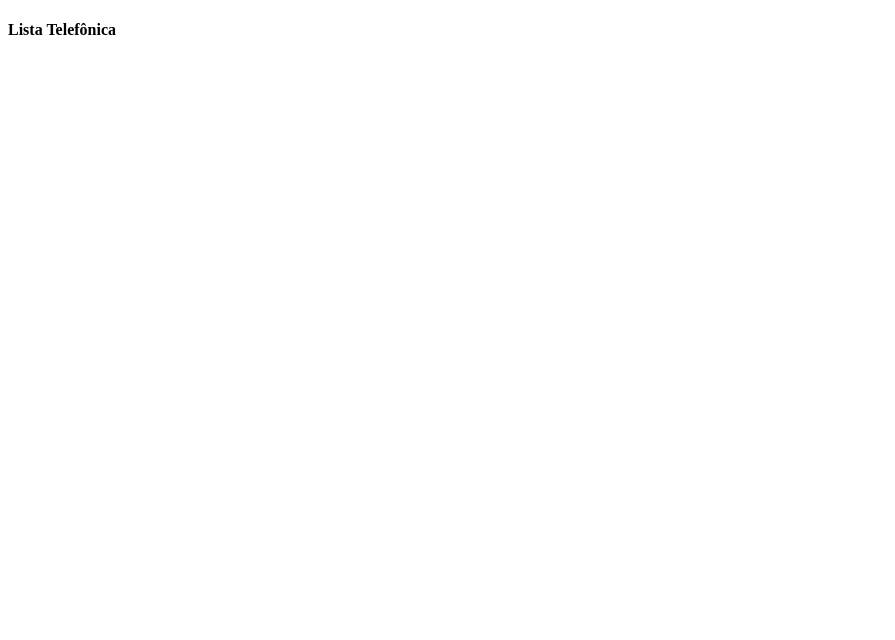
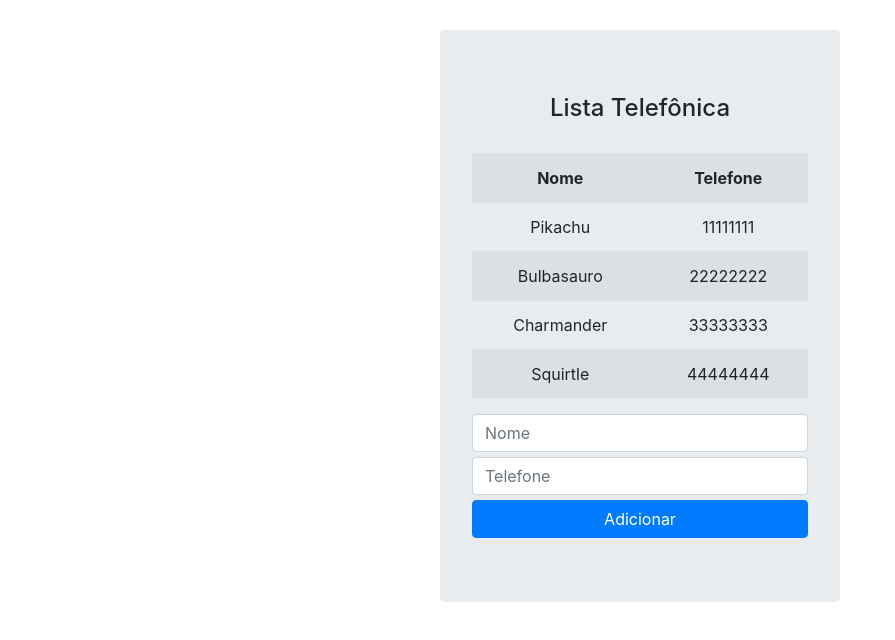
Before and after one commit to fergo8/angularjs_branas, a plain HTML site: page aula_02/index.html in a window 1280 px wide. Shown: the whole page, without its empty margins (0-895 px from the left). Drawn offline with nearby package versions, Linux system fonts and the light colour scheme.

Commit message:
#2 - Usando Diretivas - Parte 1

```diff
--- a/aula_02/index.html
+++ b/aula_02/index.html
@@ -5,19 +5,73 @@
     <meta http-equiv="X-UA-Compatible" content="IE=edge">
     <meta name="viewport" content="width=device-width, initial-scale=1.0">
     <title>Aula 02 - Usando Diretivas (Parte 1)</title>
+
+    <!-- AngularJS e Bootstrap -->
     <script src="https://ajax.googleapis.com/ajax/libs/angularjs/1.8.2/angular.min.js"></script>
+    <link rel="stylesheet" href="https://cdn.jsdelivr.net/npm/bootstrap@4.6.0/dist/css/bootstrap.min.css" integrity="sha384-B0vP5xmATw1+K9KRQjQERJvTumQW0nPEzvF6L/Z6nronJ3oUOFUFpCjEUQouq2+l" crossorigin="anonymous">
+
+    <style>
+        .jumbotron {
+            width: 400px;
+            margin-top: 30px;
+            margin-left: auto;
+            margin-right: auto;
+            text-align: center;
+        }
+        .jumbotron h4 {
+            margin-bottom: 30px;
+        }
+        .jumbotron input {
+            margin-bottom: 5px;
+        }
+    </style>
 
     <script>
         angular.module("listaTelefonica", [])
         angular.module("listaTelefonica").controller("listaTelefonicaController", $scope => {
             $scope.app = "Lista Telefônica"
+
+            $scope.contatos = [
+                { nome: "Pikachu", telefone: "11111111" },
+                { nome: "Bulbasauro", telefone: "22222222" },
+                { nome: "Charmander", telefone: "33333333" },
+                { nome: "Squirtle", telefone: "44444444" }
+            ]
+
+            $scope.adicionarContato = contato => {
+                $scope.contatos.push(angular.copy(contato))
+                delete $scope.contato
+            }
         })
     </script>
 
 </head>
 <body ng-controller="listaTelefonicaController">
-    <div>
-        <h4 ng-bind="app"></h4>
+    <div class="jumbotron">
+        <!--<h4 ng-bind="app"></h4>-->
+        <h4>{{app}}</h4>
+
+        <table class="table table-striped">
+            <tr>
+                <th>Nome</th>
+                <th>Telefone</th>
+            </tr>
+            <tr ng-repeat="contato in contatos">
+                <!--<td ng-repeat="(key,value) in contato">
+                    {{value}}
+                </td>-->
+                <td>{{contato.nome}}</td>
+                <td>{{contato.telefone}}</td>
+            </tr>
+        </table>
+
+        <input class="form-control" type="text" ng-model="contato.nome" placeholder="Nome" />
+        <input class="form-control" type="text" ng-model="contato.telefone" placeholder="Telefone" />
+        <button class="btn btn-primary btn-block" ng-click="adicionarContato(contato)">Adicionar</button>
+        {{contato}}
     </div>
+
+    <script src="https://code.jquery.com/jquery-3.5.1.slim.min.js" integrity="sha384-DfXdz2htPH0lsSSs5nCTpuj/zy4C+OGpamoFVy38MVBnE+IbbVYUew+OrCXaRkfj" crossorigin="anonymous"></script>
+    <script src="https://cdn.jsdelivr.net/npm/bootstrap@4.6.0/dist/js/bootstrap.bundle.min.js" integrity="sha384-Piv4xVNRyMGpqkS2by6br4gNJ7DXjqk09RmUpJ8jgGtD7zP9yug3goQfGII0yAns" crossorigin="anonymous"></script>
 </body>
 </html>
```
